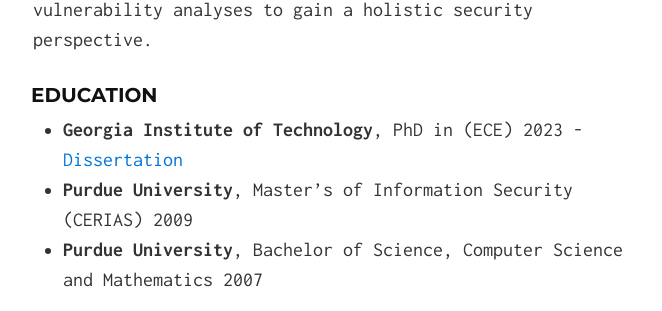
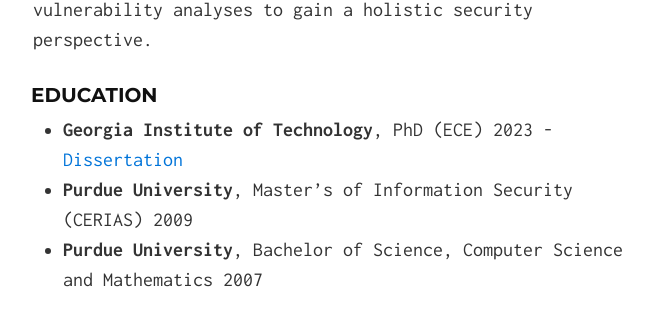
Before and after one commit to alrawi/alrawi.github.io, a Jekyll site: the page built from index.md, in a window 1280 px wide and 900 px high, scrolled down 454 px. Shown: the part 141-452 px from the top of the window, without its empty margins (307-969 px from the left). Built offline with Jekyll 4.4.1, drawn with Linux system fonts in a browser that asks for light colours; our own code applies the rules of GitHub Pages for plain Markdown files.

```diff
--- a/index.md
+++ b/index.md
@@ -6,7 +6,7 @@ layout: default
 The overall goal of my research is to safeguard deployed internet and information systems. My work seeks to understand fundamental security problems in emerging computing platforms through principled and rigorous engineering, focusing on solving important societal problems and advancing the underlying science of computer security. My research methods can be classified as evidence-based applied research informed by empirical data measurements of systems and networks. Specifically, I develop fundamental techniques for modeling, measuring, and applying machine learning to end-host program binary and network vulnerability analyses to gain a holistic security perspective.
 
 ### Education
-- __Georgia Institute of Technology__, PhD in (ECE) 2023 - [Dissertation](/static/ALRAWI-DISSERTATION-2023.pdf)
+- __Georgia Institute of Technology__, PhD (ECE) 2023 - [Dissertation](/static/ALRAWI-DISSERTATION-2023.pdf)
 - __Purdue University__, Master's of Information Security (CERIAS) 2009
 - __Purdue University__, Bachelor of Science, Computer Science and Mathematics 2007
 
```
